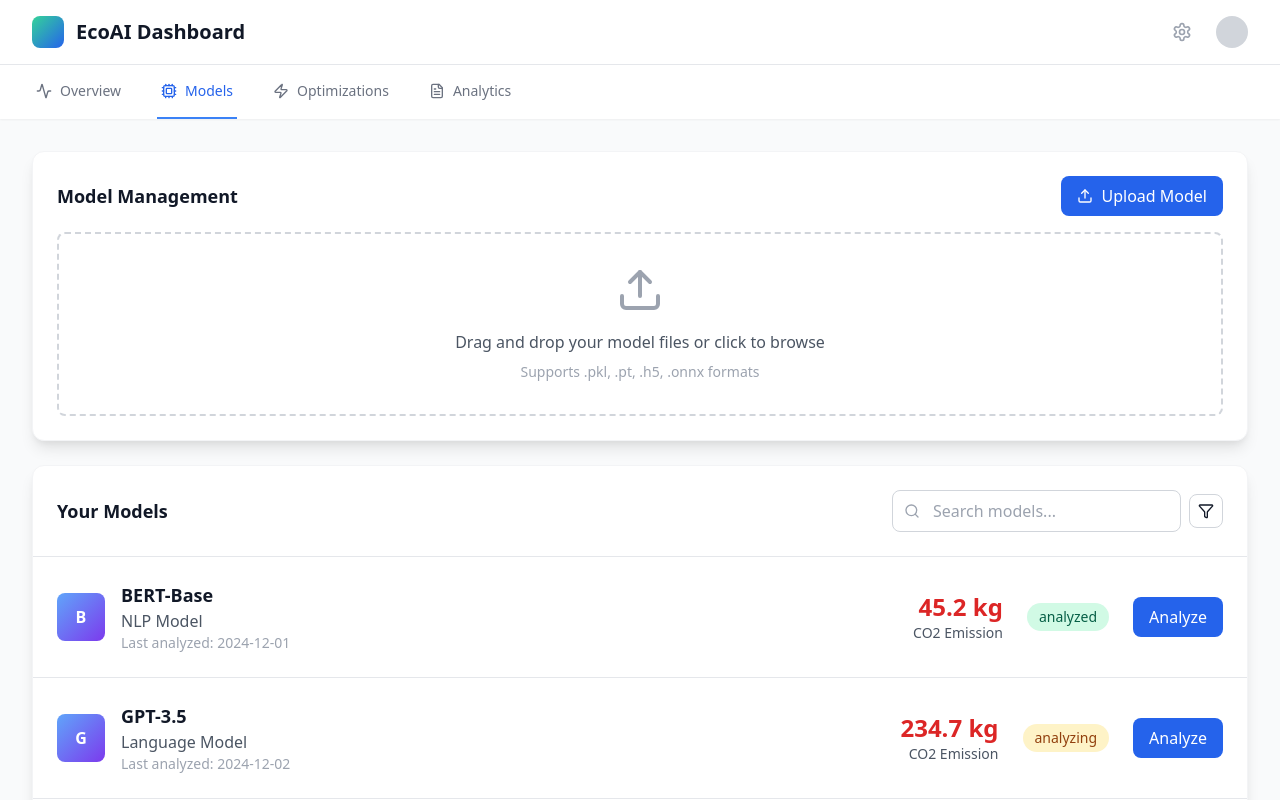
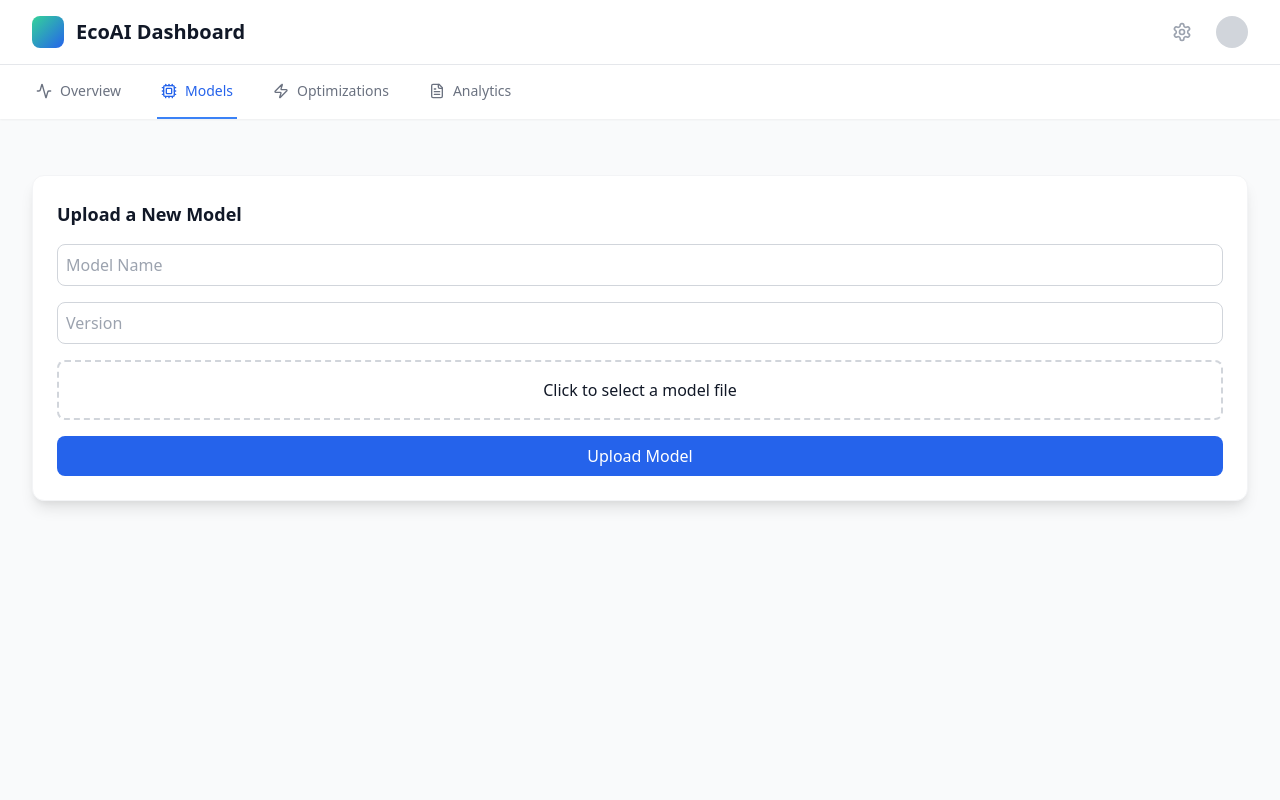
Before and after one commit to SindhujaKashyap05/CodeEfficiencyDashboard, a React (Create React App) app in the folder llm-efficiency-dashboard/: page / in a window 1280 px wide. Both pictures are taken after a click on the button "Models". Shown: the top 800 px of the page. Built offline with nearby package versions, Linux system fonts and the light colour scheme.

Commit message:
feat: Implement model upload functionality with input handling and API integration

```diff
--- a/llm-efficiency-dashboard/src/App.js
+++ b/llm-efficiency-dashboard/src/App.js
@@ -169,81 +169,89 @@
     </div>
   );
 
+  // Upload state and handlers should be at the component level, not inside renderModels
+  const [uploadData, setUploadData] = useState({
+    modelName: '',
+    version: '',
+    file: null
+  });
+
+  const handleInputChange = (e) => {
+    const { name, value } = e.target;
+    setUploadData(prev => ({ ...prev, [name]: value }));
+  };
+
+  const handleFileChange = (e) => {
+    setUploadData(prev => ({ ...prev, file: e.target.files[0] }));
+  };
+
+  const handleUpload = async () => {
+  const formData = new FormData();
+  formData.append('file', uploadData.file);
+
+  // Build the URL with query params
+  const params = new URLSearchParams({
+    modelName: uploadData.modelName,
+    version: uploadData.version
+  });
+
+  try {
+    const response = await fetch(`http://localhost:8080/api/v1/models/upload?${params.toString()}`, {
+      method: 'POST',
+      body: formData
+    });
+    const data = await response.json();
+
+    if (response.ok) {
+      alert('Model uploaded successfully');
+      // Optionally, refresh model list or update state
+    } else {
+      alert(`Upload failed: ${data.message || data.error}`);
+    }
+  } catch (err) {
+    alert('Error uploading model: ' + err.message);
+  }
+};
+
   const renderModels = () => (
-    <div className="space-y-6">
-      {/* Upload Section */}
-      <div className="bg-white p-6 rounded-xl shadow-lg border border-gray-100">
-        <div className="flex items-center justify-between mb-4">
-          <h3 className="text-lg font-semibold">Model Management</h3>
-          <button className="flex items-center gap-2 bg-blue-600 text-white px-4 py-2 rounded-lg hover:bg-blue-700 transition-colors">
-            <Upload className="w-4 h-4" />
+    <div className="bg-white p-6 rounded-xl shadow-lg border border-gray-100 mt-6">
+      <h3 className="text-lg font-semibold mb-4">Upload a New Model</h3>
+      <div className="space-y-4">
+        <input
+          type="text"
+          placeholder="Model Name"
+          name="modelName"
+          value={uploadData.modelName}
+          onChange={handleInputChange}
+          className="w-full p-2 border border-gray-300 rounded-lg"
+        />
+        <input
+          type="text"
+          placeholder="Version"
+          name="version"
+          value={uploadData.version}
+          onChange={handleInputChange}
+          className="w-full p-2 border border-gray-300 rounded-lg"
+        />
+        <div className="border-2 border-dashed border-gray-300 rounded-lg p-4 text-center cursor-pointer hover:border-blue-500">
+          <input
+            type="file"
+            accept=".pkl,.pt,.h5,.onnx,.joblib, .pb, .pth, .pmml,.json,.ipynb"
+            onChange={handleFileChange}
+            className="hidden"
+            id="modelFile"
+          />
+          <label htmlFor="modelFile" className="cursor-pointer">
+            {uploadData.file ? uploadData.file.name : 'Click to select a model file'}
+          </label>
+        </div>
+        <button
+          onClick={handleUpload}
+          className="w-full bg-blue-600 text-white py-2 px-4 rounded-lg hover:bg-blue-700"
+          disabled={!uploadData.file || !uploadData.modelName || !uploadData.version}
+        >
           Upload Model
         </button>
-        </div>
-        <div className="border-2 border-dashed border-gray-300 rounded-lg p-8 text-center hover:border-blue-400 transition-colors">
-          <Upload className="w-12 h-12 text-gray-400 mx-auto mb-4" />
-          <p className="text-gray-600">Drag and drop your model files or click to browse</p>
-          <p className="text-sm text-gray-400 mt-2">Supports .pkl, .pt, .h5, .onnx formats</p>
-        </div>
-      </div>
-
-      {/* Models List */}
-      <div className="bg-white rounded-xl shadow-lg border border-gray-100">
-        <div className="p-6 border-b border-gray-200">
-          <div className="flex items-center justify-between">
-            <h3 className="text-lg font-semibold">Your Models</h3>
-            <div className="flex items-center gap-2">
-              <div className="relative">
-                <Search className="w-4 h-4 absolute left-3 top-1/2 transform -translate-y-1/2 text-gray-400" />
-                <input
-                  type="text"
-                  placeholder="Search models..."
-                  className="pl-10 pr-4 py-2 border border-gray-300 rounded-lg focus:ring-2 focus:ring-blue-500 focus:border-transparent"
-                />
-              </div>
-              <button className="p-2 border border-gray-300 rounded-lg hover:bg-gray-50">
-                <Filter className="w-4 h-4" />
-              </button>
-            </div>
-          </div>
-        </div>
-        <div className="divide-y divide-gray-200">
-          {models.map((model) => (
-            <div key={model.id} className="p-6 hover:bg-gray-50 transition-colors">
-              <div className="flex items-center justify-between">
-                <div className="flex items-center gap-4">
-                  <div className="w-12 h-12 bg-gradient-to-br from-blue-400 to-purple-600 rounded-lg flex items-center justify-center text-white font-semibold">
-                    {model.name.charAt(0)}
-                  </div>
-                  <div>
-                    <h4 className="font-semibold text-lg">{model.name}</h4>
-                    <p className="text-gray-600">{model.type} Model</p>
-                    <p className="text-sm text-gray-400">Last analyzed: {model.lastRun}</p>
-                  </div>
-                </div>
-                <div className="flex items-center gap-6">
-                  <div className="text-right">
-                    <p className="text-2xl font-bold text-red-600">{model.co2} kg</p>
-                    <p className="text-sm text-gray-600">CO2 Emission</p>
-                  </div>
-                  <div className={`px-3 py-1 rounded-full text-sm font-medium ${
-                    model.status === 'analyzed' ? 'bg-green-100 text-green-800' :
-                    model.status === 'analyzing' ? 'bg-yellow-100 text-yellow-800' :
-                    'bg-blue-100 text-blue-800'
-                  }`}>
-                    {model.status}
-                  </div>
-                  <button
-                    onClick={() => setSelectedModel(model)}
-                    className="bg-blue-600 text-white px-4 py-2 rounded-lg hover:bg-blue-700 transition-colors"
-                  >
-                    Analyze
-                  </button>
-                </div>
-              </div>
-            </div>
-          ))}
-        </div>
       </div>
     </div>
   );
@@ -263,8 +271,7 @@
               <div
                 key={model.id}
                 onClick={() => setSelectedOptimizationModel(model)}
-                className={`p-4 rounded-lg border-2 cursor-pointer transition-all ${
-                  selectedOptimizationModel.id === model.id
+                className={`p-4 rounded-lg border-2 cursor-pointer transition-all ${selectedOptimizationModel.id === model.id
                   ? 'border-blue-500 bg-blue-50'
                   : 'border-gray-200 hover:border-gray-300'
                   }`}
@@ -315,15 +322,13 @@
                 </div>
                 <p className="text-sm text-gray-600 mb-3">{opt.description}</p>
                 <div className="flex justify-between text-sm mb-3">
-                  <span className={`px-2 py-1 rounded-full ${
-                    opt.impact === 'High' ? 'bg-red-100 text-red-800' :
+                  <span className={`px-2 py-1 rounded-full ${opt.impact === 'High' ? 'bg-red-100 text-red-800' :
                     opt.impact === 'Medium' ? 'bg-yellow-100 text-yellow-800' :
                       'bg-green-100 text-green-800'
                     }`}>
                     {opt.impact} Impact
                   </span>
-                  <span className={`px-2 py-1 rounded-full ${
-                    opt.difficulty === 'High' ? 'bg-red-100 text-red-800' :
+                  <span className={`px-2 py-1 rounded-full ${opt.difficulty === 'High' ? 'bg-red-100 text-red-800' :
                     opt.difficulty === 'Medium' ? 'bg-yellow-100 text-yellow-800' :
                       'bg-green-100 text-green-800'
                     }`}>
@@ -465,8 +470,7 @@
                   <td className="px-6 py-4 whitespace-nowrap">{(model.co2 * 2.1).toFixed(1)}</td>
                   <td className="px-6 py-4 whitespace-nowrap">{(model.co2 * 0.8).toFixed(1)}</td>
                   <td className="px-6 py-4 whitespace-nowrap">
-                    <span className={`px-2 py-1 rounded-full text-xs font-medium ${
-                      model.co2 < 100 ? 'bg-green-100 text-green-800' :
+                    <span className={`px-2 py-1 rounded-full text-xs font-medium ${model.co2 < 100 ? 'bg-green-100 text-green-800' :
                       model.co2 < 200 ? 'bg-yellow-100 text-yellow-800' :
                         'bg-red-100 text-red-800'
                       }`}>
@@ -517,8 +521,7 @@
                 <button
                   key={tab.id}
                   onClick={() => setActiveTab(tab.id)}
-                  className={`flex items-center gap-2 py-4 px-1 border-b-2 font-medium text-sm transition-colors ${
-                    activeTab === tab.id
+                  className={`flex items-center gap-2 py-4 px-1 border-b-2 font-medium text-sm transition-colors ${activeTab === tab.id
                     ? 'border-blue-500 text-blue-600'
                     : 'border-transparent text-gray-500 hover:text-gray-700 hover:border-gray-300'
                     }`}
```
Lines whose indentation alone changed are shown as unchanged.
